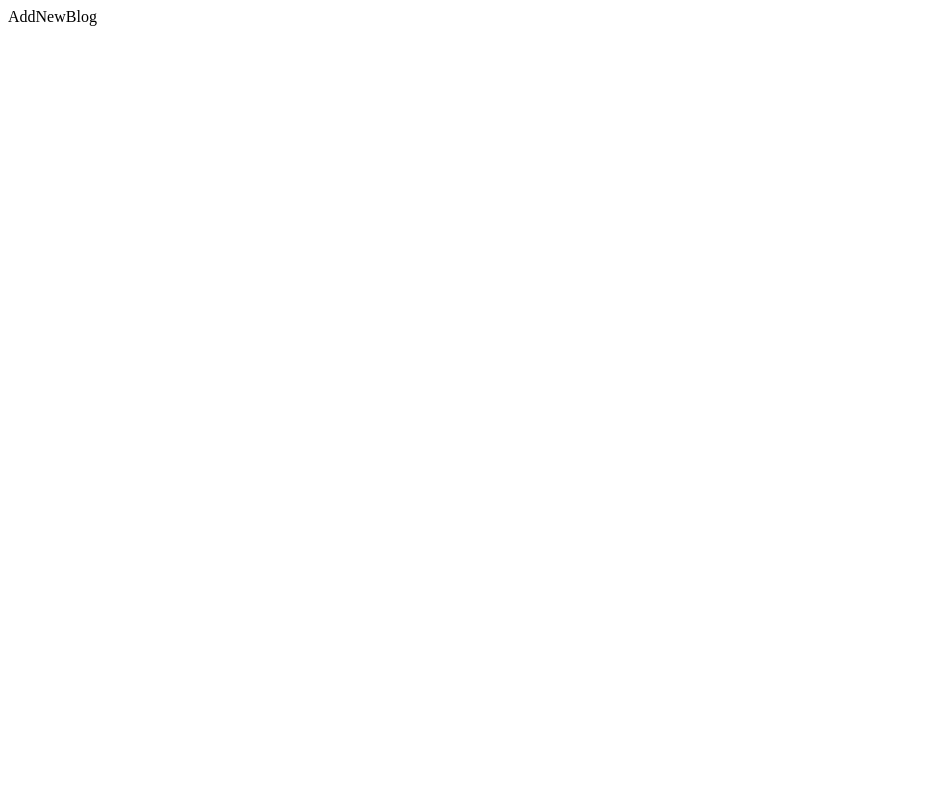
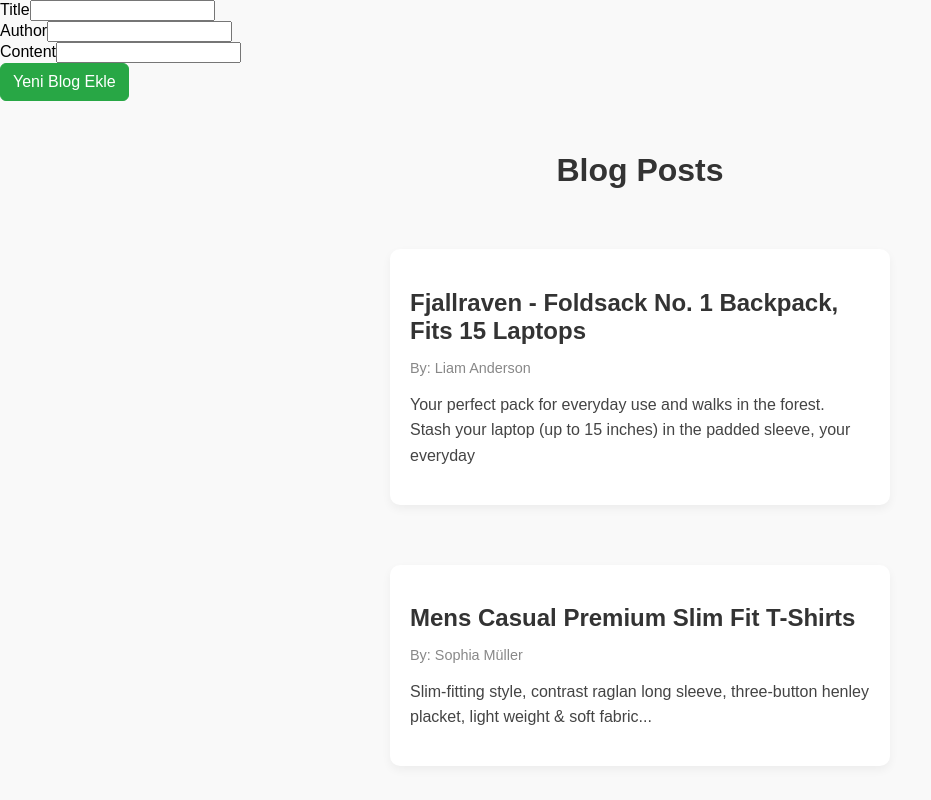
Before and after one commit to sedaakin1/blog-yonetim-uygulamasi, a React (Vite) app: page / in a window 1280 px wide. Shown: the top 800 px of the page, without its empty margins (0-931 px from the left). Built offline with nearby package versions, Linux system fonts and the light colour scheme.

Commit message:
blog css

```diff
--- a/src/App.jsx
+++ b/src/App.jsx
@@ -1,15 +1,16 @@
-import React from "react";
-// import BlogList from "./components/BlogList/BlogList";
+import React, {useState} from "react";
+import BlogList from "./components/BlogList/BlogList";
 import AddNewBlog from "./components/BlogList/AddNewBlog";
+import { blogData } from "./data/blogData";
 
 function App() {
+  const [blogs, setBlogs] = useState(blogData);
 
   return (
     <div>
-      <AddNewBlog />
-      {/* <BlogList/> */}
+      <AddNewBlog setBlog={setBlogs} />
+      <BlogList blogs={blogs} />
     </div>
-  )
+  );
 }
-
 export default App
--- a/src/components/BlogList/AddNewBlog.jsx
+++ b/src/components/BlogList/AddNewBlog.jsx
@@ -1,23 +1,22 @@
 import React, {useState} from 'react'
+import BlogInput from './BlogInput';
+import Button from "../UI/Button"
 
 const blogInputs = [
   {
     label: "Title",
     type: "text",
     name: "title",
-    placeholder: "Lütfen title giriniz"
   },
   {
     label: "Author",
     type: "text",
     name: "author",
-  placeholder: "Lütfen yazar adı giriniz"
   },
   {
     label: "Content",
     type:  "text",
     name: "content",
-    placeholder: "Lütfen içerik kısmını doldurunuz"
   },
 ];
 
@@ -35,25 +34,40 @@
   function handleSubmit(event){
     event.preventDefault();
 
-    const isFormValid = Object.values(newBlog).every(
-      (value)=> value.trim() !== ""
-    );
-
-    if (!isFormValid) {
-      alert("Lütfen tüm alanları doldurunuz");
-      return;
+    for (const input of blogInputs) {
+      if (!newBlog[input.name].trim()) {
+        alert(`${input.label} alanı boş bırakılamaz!`);
+        return;
+      }
     }
 
-    const updateNewBlog = {
 
-    }
+    const updatedBlog = {
+      id: Math.random(),
+      title: newBlog.title,
+      author: newBlog.author,
+      content: newBlog.content,
+    };
 
+    setBlog((prevState) => [updatedBlog, ...prevState]);
+
+    setNewBlog({
+      title: "",
+      author: "",
+      content: "",
+    });
   }
 
-
-
   return (
-    <div>AddNewBlog</div>
+    <form className='add-product-form'
+    onSubmit={handleSubmit}>
+    {blogInputs.map((input,index) =>(
+      <BlogInput key={index} {...input}
+      value={newBlog[input.name]}
+      handleChange={handleChange}/>
+    ))}
+    <Button color="success">Yeni Blog Ekle</Button>
+    </form>
   )
 }
 
--- /dev/null
+++ b/src/components/BlogList/BlogInput.jsx
@@ -0,0 +1,19 @@
+import React from "react";
+
+
+const BlogInput = ({ label, type, name, value, handleChange }) => {
+  return (
+    <div className="blog-input">
+      <label htmlFor={name}>{label}</label>
+      <input
+        id={name}
+        type={type}
+        name={name}
+        value={value}
+        onChange={handleChange}
+      />
+    </div>
+  );
+};
+
+export default BlogInput;
--- a/src/components/BlogList/BlogItem.css
+++ b/src/components/BlogList/BlogItem.css
@@ -1,22 +1,30 @@
 .blog-item {
-    border: 1px solid #ccc;
-    padding: 16px;
-    border-radius: 8px;
-    margin-bottom: 16px;
-    background-color: rgb(255, 255, 255);
-  }
+  background-color: #f9f9f9;
+  padding: 20px 25px;
+  border-radius: 12px;
+  box-shadow: 0 4px 10px rgba(0, 0, 0, 0.06);
+  transition: transform 0.2s ease, box-shadow 0.2s ease;
+}
 
-  .blog-title {
-    font-size: 18px;
-    margin-bottom: 8px;
-  }
+.blog-item:hover {
+  transform: translateY(-4px);
+  box-shadow: 0 6px 15px rgba(0, 0, 0, 0.1);
+}
 
-  .blog-content {
-    font-size: 15px;
-    margin-bottom: 12px;
-  }
+.blog-title {
+  font-size: 1.5rem;
+  margin-bottom: 10px;
+  color: #333;
+}
 
-  .blog-author {
-    /* font-style: italic; */
-    color: #555;
-  }
+.blog-author {
+  font-size: 0.9rem;
+  color: #888;
+  margin-bottom: 12px;
+}
+
+.blog-content {
+  font-size: 1rem;
+  line-height: 1.6;
+  color: #444;
+}
--- a/src/components/BlogList/BlogItem.jsx
+++ b/src/components/BlogList/BlogItem.jsx
@@ -6,9 +6,7 @@
 
     return (
         <div>
-        <div>
-            <h1>Blog Posts</h1>
-        </div>
+
         <div className='blog-item'>
             <h2 className='blog-title'>{title}</h2>
             <p className='blog-author'>By: {author}</p>
--- a/src/components/BlogList/BlogList.css
+++ b/src/components/BlogList/BlogList.css
@@ -0,0 +1,31 @@
+.blog-list {
+  display: flex;
+  flex-direction: column;
+  gap: 20px;
+  padding: 30px;
+  max-width: 500px;
+  margin: 0 auto;
+
+}
+.blog-list h1 {
+  text-align: center;
+  margin-bottom: 20px;
+  font-size: 2rem;
+  color: #333;
+}
+
+body {
+  background-color: #f9f9f9;
+  margin: 0;
+  font-family: Arial, sans-serif;
+}
+
+
+.blog-item {
+  background-color: #fff;
+  padding: 20px;
+  border-radius: 10px;
+  margin: 20px auto;
+  max-width: 600px;
+  box-shadow: 0 4px 10px rgba(0, 0, 0, 0.05);
+}
--- a/src/components/BlogList/BlogList.jsx
+++ b/src/components/BlogList/BlogList.jsx
@@ -1,11 +1,15 @@
 import React from 'react';
-import {blogData} from "../../data/blogData";
+// import {blogData} from "../../data/blogData";
 import BlogItem from './BlogItem';
+import "./BlogList.css"
 
-function BlogList() {
+function BlogList({blogs}) {
   return (
     <div className='blog-list'>
-      {blogData.map((blog) =>
+
+       <h1>Blog Posts</h1>
+
+      {blogs.map((blog) =>
       <BlogItem
        key={blog.id}
        title={blog.title}
--- a/src/components/UI/Button.css
+++ b/src/components/UI/Button.css
@@ -0,0 +1,70 @@
+/* Button.css */
+
+/* Temel buton sınıfı */
+.btn {
+  display: inline-block;
+  font-weight: 400;
+  text-align: center;
+  vertical-align: middle;
+  user-select: none;
+  padding: 0.375rem 0.75rem;
+  font-size: 1rem;
+  line-height: 1.5;
+  border-radius: 0.375rem;
+  transition: all 0.15s ease-in-out;
+  border: 1px solid transparent;
+  cursor: pointer;
+}
+
+/* Renk varyasyonları */
+.btn-primary {
+  color: #fff;
+  background-color: #007bff;
+  border-color: #007bff;
+}
+.btn-primary:hover {
+  background-color: #0069d9;
+  border-color: #0062cc;
+}
+
+.btn-secondary {
+  color: #fff;
+  background-color: #6c757d;
+  border-color: #6c757d;
+}
+.btn-secondary:hover {
+  background-color: #5a6268;
+  border-color: #545b62;
+}
+
+.btn-success {
+  color: #fff;
+  background-color: #28a745;
+  border-color: #28a745;
+}
+.btn-success:hover {
+  background-color: #218838;
+  border-color: #1e7e34;
+}
+
+.btn-danger {
+  color: #fff;
+  background-color: #dc3545;
+  border-color: #dc3545;
+}
+.btn-danger:hover {
+  background-color: #c82333;
+  border-color: #bd2130;
+}
+
+/* Boyutlar */
+.btn-sm {
+  padding: 0.25rem 0.5rem;
+  font-size: 0.875rem;
+  border-radius: 0.2rem;
+}
+.btn-lg {
+  padding: 0.5rem 1rem;
+  font-size: 1.25rem;
+  border-radius: 0.3rem;
+}
--- a/src/components/UI/Button.jsx
+++ b/src/components/UI/Button.jsx
@@ -0,0 +1,14 @@
+import "./Button.css";
+
+function Button({ color, size, addClass, title, children, onClick }) {
+  /*   const { color, size, addClass, title } = props; */
+  const classNames = `btn btn-${color} btn-${size} ${addClass}`;
+
+  return (
+    <button onClick={onClick} className={classNames}>
+      {children}
+    </button>
+  );
+}
+
+export default Button;
```
